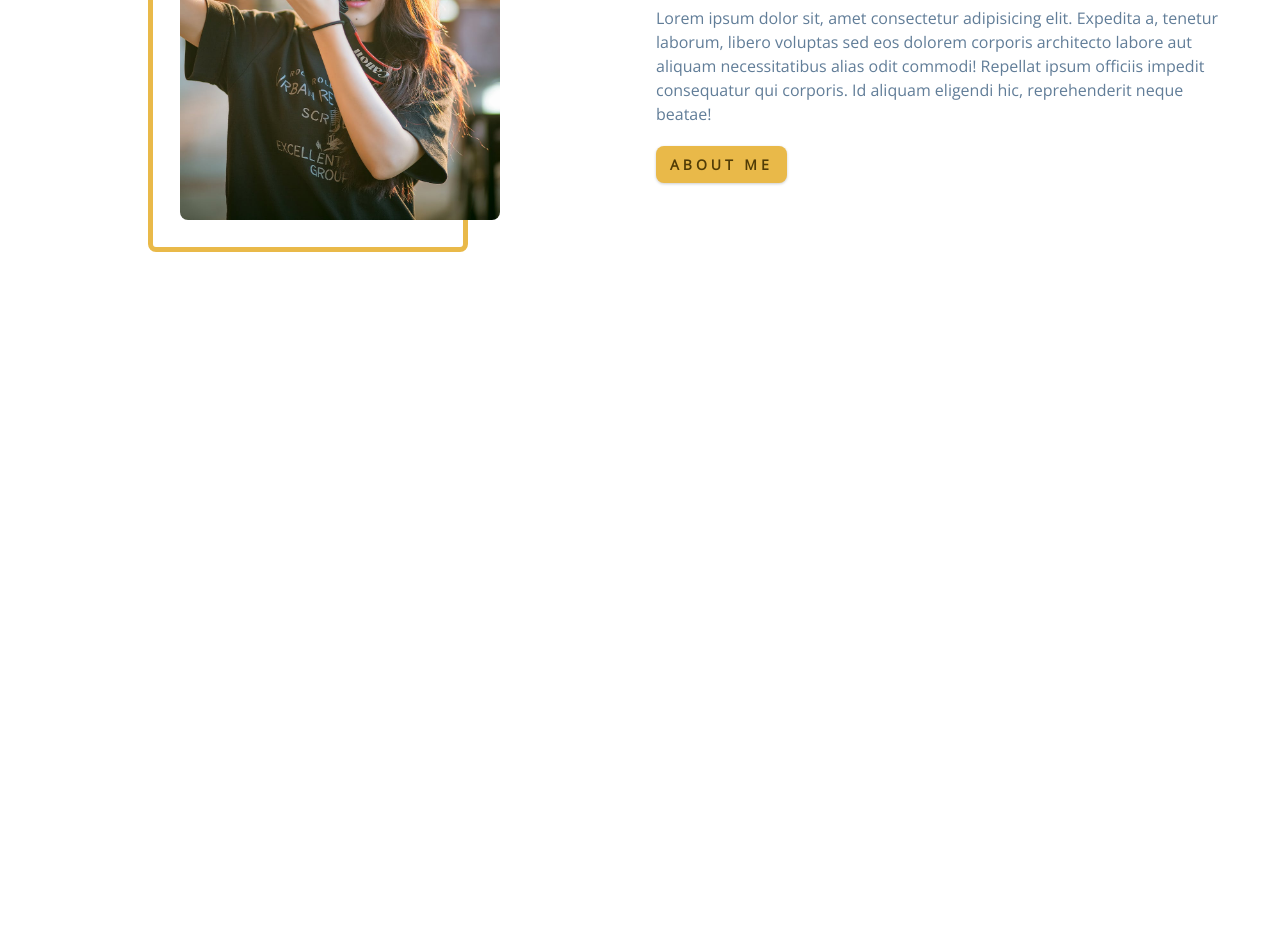
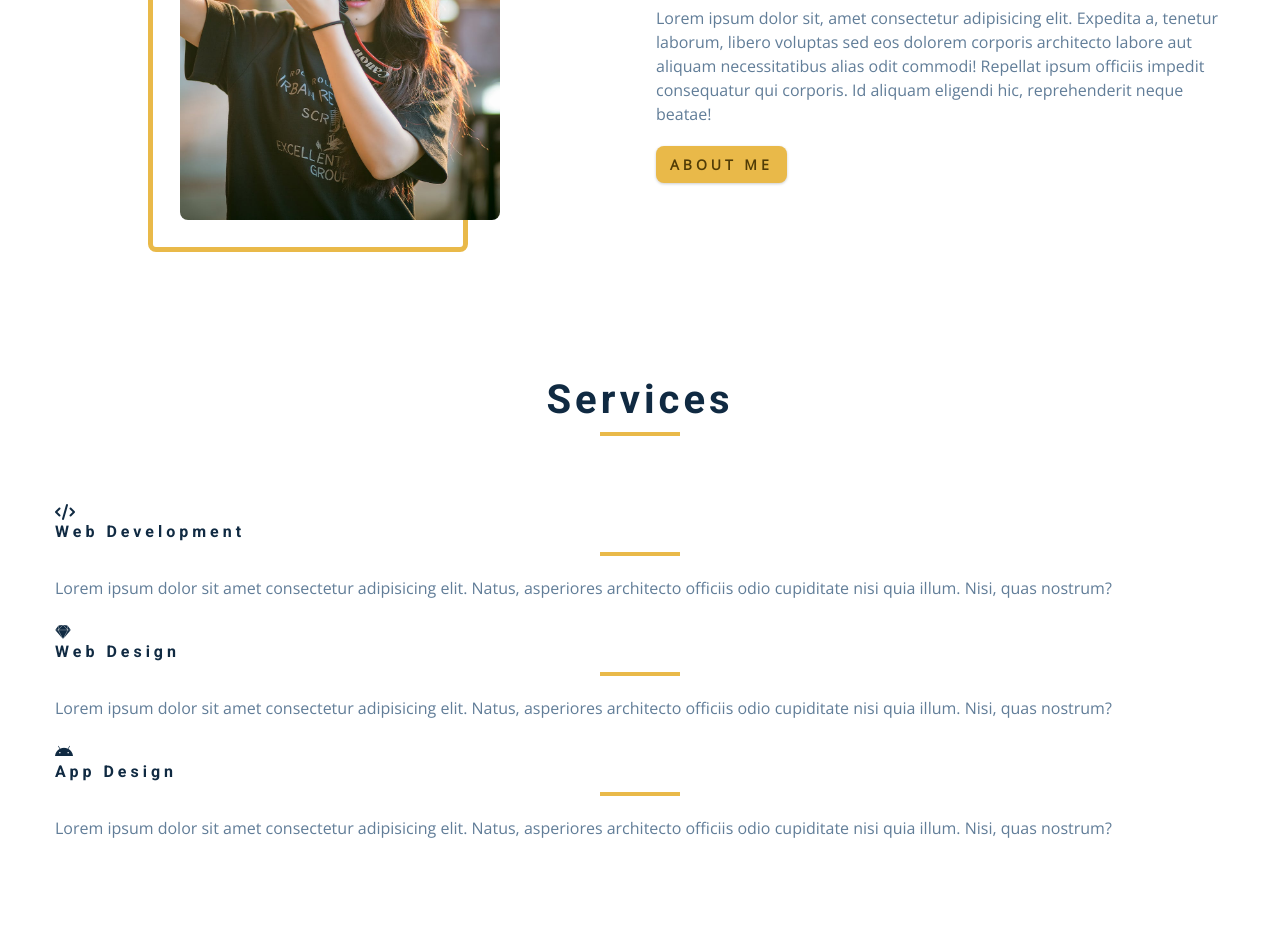
Before and after one commit to tims07/portfolio-project, a plain HTML site: page index.html in a window 1280 px wide. Shown: the part 1140-2080 px from the top of the page. Before the commit the page ends 1440 px from the top, so only its background shows below. Drawn offline with nearby package versions, Linux system fonts and the light colour scheme.

Commit message:
add services HTML

```diff
--- a/index.html
+++ b/index.html
@@ -153,7 +153,48 @@
       </div>
     </section>
     <!-- end of about -->
+
     <!-- services -->
+    <section class="section bg-grey">
+      <!-- section title -->
+      <div class="section-title services-title">
+        <h2>services</h2>
+        <div class="underline"></div>
+      </div>
+      <!-- end of section title -->
+      <div class="services-center section-center">
+        <!-- single service -->
+        <article class="service">
+          <i class="fas fa-code service-icon"></i>
+          <h4>web development</h4>
+          <div class="underline"></div>
+          <p>
+            Lorem ipsum dolor sit amet consectetur adipisicing elit. Natus, asperiores architecto officiis odio cupiditate nisi quia illum. Nisi, quas nostrum?
+          </p>
+        </article>
+        <!-- end of single service -->
+        <!-- single service -->
+        <article class="service">
+          <i class="fab fa-sketch service-icon"></i>
+          <h4>web design</h4>
+          <div class="underline"></div>
+          <p>
+            Lorem ipsum dolor sit amet consectetur adipisicing elit. Natus, asperiores architecto officiis odio cupiditate nisi quia illum. Nisi, quas nostrum?
+          </p>
+        </article>
+        <!-- end of single service -->
+        <!-- single service -->
+        <article class="service">
+          <i class="fab fa-android service-icon"></i>
+          <h4>app design</h4>
+          <div class="underline"></div>
+          <p>
+            Lorem ipsum dolor sit amet consectetur adipisicing elit. Natus, asperiores architecto officiis odio cupiditate nisi quia illum. Nisi, quas nostrum?
+          </p>
+        </article>
+        <!-- end of single service -->
+      </div>
+    </section>
 
     <!-- end of services -->
     <!-- projects -->
```
